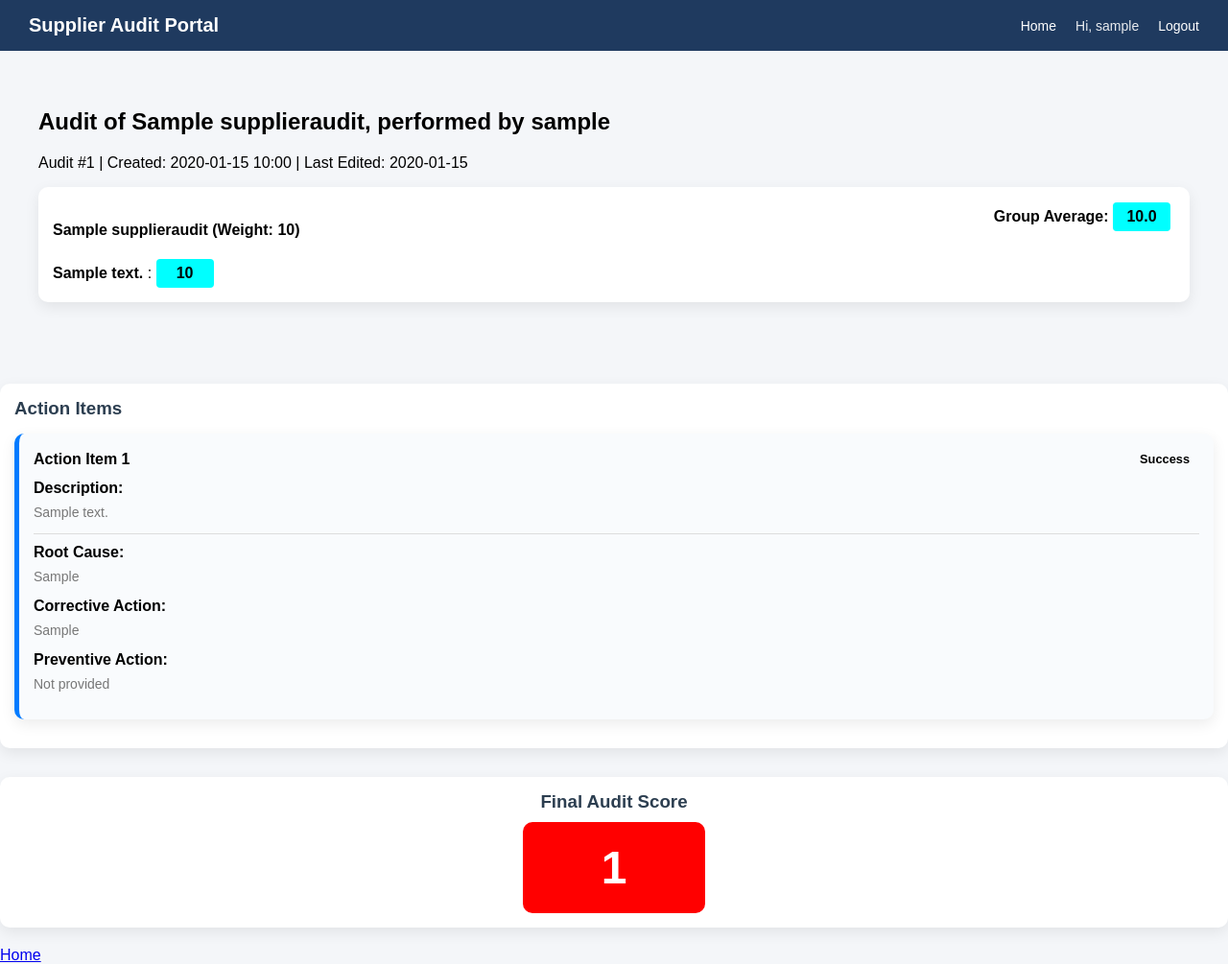
After one commit to a-conklin/CIS553_AuditTool_Project, a Flask app: page /supplier_view_audit/1 in a window 1280 px wide. The commit adds this page. Shown: the whole page at 96% size. Run offline with Flask 3, Linux system fonts and the light colour scheme; the visitor is signed in with stand-in values (Sample User, id 1); a database or web service that is not in the repository returns one stand-in record (values such as "Sample title"); some libraries are stand-ins or nearby versions.

Commit message:
Added supplier side logic to view audits and submit responses to action items.

```diff
--- a/app.py
+++ b/app.py
@@ -1,6 +1,7 @@
 from flask import Flask, flash, render_template, request, redirect, url_for, session, jsonify
 import psycopg2
 from dbconfig import db_config
+from service.action_item_service import ActionItemService
 from service.audit_service import AuditService
 from service.audit_template_service import AuditTemplateService
 from service.supplier_service import SupplierService
@@ -67,10 +68,13 @@ def supplier_home():
         return "Unauthorized", 403
 
     supplier_data = SupplierService.get_supplier_by_id(supplier_id)
-    audit_list = AuditService.get_audits_by_supplier(supplier_id)
+    audit_list = AuditService.get_audits_for_supplier(supplier_id)
+
+    for audit in audit_list:
+        audit.action_items_pending = ActionItemService.get_action_item_count_for_audit(audit.audit_id)
 
     return render_template(
-        'supplier.html',
+        'supplierhome.html',
         supplier=supplier_data,
         audits=audit_list
     )
@@ -306,6 +310,9 @@ def audit_listing():
 
     user_id = session["user_id"]
 
+    if session.get('supplier_id') is not None:
+        return "Unauthorized", 403
+
     # Fetch all audits by this user
     audits = AuditService.get_audits_by_user(user_id)  # We'll implement this next
 
@@ -320,6 +327,64 @@ def audit_listing():
         "audit_listing.html",
         audits=audits,
         suppliers=suppliers
+    )
+
+@app.route("/supplier_view_audit/<int:audit_id>", methods=["GET", "POST"])
+def supplier_view_audit(audit_id):
+    if "user_id" not in session:
+        return redirect(url_for("login"))
+
+    supplier_id = session.get("supplier_id")
+    if supplier_id is None:
+        return "Unauthorized", 403
+
+    audit, template, findings_by_question, supplier_name, auditor_name, action_items = \
+        AuditService.get_audit_with_findings(audit_id)
+
+    if not audit or audit.supplier_id != supplier_id:
+        return "Unauthorized", 403
+
+    # ===== HANDLE SUBMIT =====
+    if request.method == "POST":
+
+        # Only allow submission if items are in submitted state
+        if not all(item.status == "submitted" for item in action_items):
+            return "Invalid action", 400
+
+        for item in action_items:
+            root = request.form.get(f"root_cause_{item.action_item_id}")
+            corr = request.form.get(f"corrective_action_{item.action_item_id}")
+            prev = request.form.get(f"preventive_action_{item.action_item_id}")
+
+            ActionItemService.update_supplier_response(
+                item.action_item_id,
+                root,
+                corr,
+                prev,
+                session["user_id"]
+            )
+
+        # Mark all complete
+        ActionItemService.mark_all_complete(audit_id)
+
+        return render_template(
+            "supplier_view_audit.html",
+            audit=audit,
+            template=template,
+            findings_by_question=findings_by_question,
+            supplier_name=supplier_name,
+            auditor_name=auditor_name,
+            action_items=action_items
+        )
+
+    return render_template(
+        "supplier_view_audit.html",
+        audit=audit,
+        template=template,
+        findings_by_question=findings_by_question,
+        supplier_name=supplier_name,
+        auditor_name=auditor_name,
+        action_items=action_items
     )
 
 
--- a/entity/audit.py
+++ b/entity/audit.py
@@ -7,6 +7,7 @@ class Audit:
         self.draft = draft
         self.created_ts = created_ts
         self.last_edited_ts = last_edited_ts
+        self.action_items_pending = 0
 
     @classmethod
     def from_row(cls, row):
--- a/service/audit_service.py
+++ b/service/audit_service.py
@@ -9,7 +9,7 @@ from service.audit_template_service import AuditTemplateService
 class AuditService:
 
     @staticmethod
-    def get_audits_by_supplier(supplier_id):
+    def get_audits_for_supplier(supplier_id):
         conn = psycopg2.connect(**db_config)
         cur = conn.cursor()
 
@@ -17,7 +17,7 @@ class AuditService:
             cur.execute("""
                 SELECT audit_id, auditor_id, supplier_id, total_score, draft, created_ts, last_edited_ts
                 FROM supplieraudit.audit
-                WHERE supplier_id = %s
+                WHERE supplier_id = %s AND draft = 'N'
                 ORDER BY created_ts DESC
             """, (supplier_id,))
 
--- a/templates/supplier_navbar.html
+++ b/templates/supplier_navbar.html
@@ -1,13 +1,3 @@
-<div class="navbar">
-    <div class="title">Supplier Audit Portal</div>
-    <div class="nav-links">
-        <a href="{{ url_for('supplier_home') }}">Home</a>
-        <a href="{{ url_for('supplier_home') }}#audits">My Audits</a>
-        <span class="user">Hi, {{ session['username'] }}</span>
-        <a href="{{ url_for('logout') }}">Logout</a>
-    </div>
-</div>
-
 <style>
 .navbar {
     background-color: #1F3A5F; /* slightly different color to distinguish */
@@ -45,3 +35,13 @@
     opacity: 0.9;
 }
 </style>
+
+<div class="navbar">
+    <div class="title">Supplier Audit Portal</div>
+    <div class="nav-links">
+        <a href="{{ url_for('supplier_home') }}">Home</a>
+<!--        <a href="{{ url_for('supplier_home') }}#audits">My Audits</a>-->
+        <span class="user">Hi, {{ session['username'] }}</span>
+        <a href="{{ url_for('logout') }}">Logout</a>
+    </div>
+</div>
--- /dev/null
+++ b/templates/supplier_view_audit.html
@@ -0,0 +1,247 @@
+<!DOCTYPE html>
+<html lang="en">
+<head>
+    <meta charset="UTF-8">
+    <title>View Audit</title>
+    <link rel="stylesheet" href="{{ url_for('static', filename='stylesheets/standard.css') }}">
+    <style>
+        .score-box {
+            padding: 6px 10px;
+            border-radius: 4px;
+            display: inline-block;
+            min-width: 40px;
+            text-align: center;
+            font-weight: bold;
+            color: #000;
+        }
+        .score-red { background-color: red; color: white; }
+        .score-orange { background-color: orange; color: black; }
+        .score-yellow { background-color: yellow; color: black; }
+        .score-green { background-color: green; color: white; }
+        .score-cyan { background-color: cyan; color: black; }
+        .score-white { background-color: white; color: black; }
+        .card { background:white; padding:15px; border-radius:10px; margin-bottom:15px; position: relative; }
+        .group-score {
+            position: absolute;
+            top: 10px;
+            right: 10px;  /* changed from left → right */
+            padding: 6px 10px;
+            border-radius: 5px;
+            font-weight: bold;
+        }
+        .final-score-box {
+            font-size: 3em;
+            font-weight: bold;
+            padding: 20px;
+            border-radius: 10px;
+            display: inline-block;
+            min-width: 150px;
+            margin-top: 10px;
+        }
+        .action-item-card {
+            border-left: 5px solid #007bff;
+            background: #f9fbfd;
+        }
+
+        .action-item-header {
+            display: flex;
+            justify-content: space-between;
+            align-items: center;
+        }
+
+        /* Status badges */
+        .status-badge {
+            padding: 4px 10px;
+            border-radius: 12px;
+            font-size: 0.8em;
+            font-weight: bold;
+        }
+
+        .status-draft {
+            background-color: #ccc;
+            color: black;
+        }
+
+        .status-submitted {
+            background-color: orange;
+            color: black;
+        }
+
+        .status-complete {
+            background-color: green;
+            color: white;
+        }
+
+        /* Supplier response layout */
+        .response-section {
+            margin-top: 10px;
+            padding-top: 10px;
+            border-top: 1px solid #ddd;
+        }
+
+        .response-section div {
+            margin-bottom: 8px;
+        }
+    </style>
+</head>
+<body>
+
+{% include "supplier_navbar.html" %}
+
+<div class="container mt-4">
+    <h2>
+        Audit of {{ supplier_name }}, performed by {{ auditor_name }}
+    </h2>
+    <p>
+        Audit #{{ audit.audit_id }} |
+        Created: {{ audit.created_ts.strftime('%Y-%m-%d %H:%M') if audit.created_ts else 'N/A' }} |
+        Last Edited: {{ audit.last_edited_ts.strftime('%Y-%m-%d %H:%M') if audit.last_edited_ts else 'N/A' }}
+    </p>
+
+    {% for group in template.groups %}
+    <div class="card">
+        <h4 style="margin-right: 80px;">
+            {{ group.name }} (Weight: {{ group.weight }})
+        </h4>
+
+        {# Calculate group average #}
+        {% set group_scores = [] %}
+        {% for q in group.questions %}
+            {% set finding = findings_by_question[q.question_id] %}
+            {% set _ = group_scores.append(finding.score) %}
+        {% endfor %}
+        {% set group_avg = (group_scores|sum / group_scores|length) if group_scores else 0 %}
+
+        {# Determine group color using same thresholds #}
+        {% set group_class =
+            'score-white' if group_avg == 0 else
+            'score-red' if group_avg < 6 else
+            'score-orange' if group_avg < 7 else
+            'score-yellow' if group_avg < 8 else
+            'score-green' if group_avg < 9.5 else
+            'score-cyan'
+        %}
+        <div class="mb-2">
+            <div class="group-score ">
+            <strong>Group Average:</strong>
+                <div class="score-box {{ group_class }}" >
+                    {{ group_avg|round(2) }}
+                </div>
+
+            </div>
+        </div>
+
+        {% for q in group.questions %}
+            {% set finding = findings_by_question[q.question_id] %}
+            {% set score = finding.score %}
+            {% set score_class =
+                'score-white' if score == 0 else
+                'score-red' if score < 6 else
+                'score-orange' if score < 7 else
+                'score-yellow' if score < 8 else
+                'score-green' if score < 9.5 else
+                'score-cyan'
+            %}
+            <div class="mb-2">
+                <strong>{{ q.question_text }}</strong>
+                {% if q.mandatory == 'Y' %}(Mandatory){% endif %}:
+                <span class="score-box {{ score_class }}">{{ score }}</span>
+            </div>
+        {% endfor %}
+    </div>
+{% endfor %}
+</div>
+
+<div class="card" style="margin-top: 30px;">
+    <h3>Action Items</h3>
+    <form method="POST">
+    {% if action_items %}
+        {% for item in action_items %}
+            <div class="card action-item-card" style="margin-top: 15px; padding: 15px;">
+
+                <div class="action-item-header">
+                    <h4 style="margin: 0;">Action Item {{ loop.index }}</h4>
+                    <span class="status-badge status-{{ item.status }}">
+                        {{ "Pending Response" if item.status == "submitted" else item.status|capitalize }}
+                    </span>
+                </div>
+
+                <div style="margin-top: 10px;">
+                    <strong>Description:</strong>
+                    <p>{{ item.item_text }}</p>
+                </div>
+
+                <div class="response-section">
+                    <div>
+                        <strong>Root Cause:</strong>
+                        {% if item.status == "submitted" %}
+                            <textarea name="root_cause_{{ item.action_item_id }}" required>{{ item.root_cause or "" }}</textarea>
+                        {% else %}
+                            <p>{{ item.root_cause or "Not provided" }}</p>
+                        {% endif %}
+                    </div>
+
+                    <div>
+                        <strong>Corrective Action:</strong>
+                        {% if item.status == "submitted" %}
+                            <textarea name="corrective_action_{{ item.action_item_id }}" required>{{ item.corrective_action or "" }}</textarea>
+                        {% else %}
+                            <p>{{ item.corrective_action or "Not provided" }}</p>
+                        {% endif %}
+                    </div>
+
+                    <div>
+                        <strong>Preventive Action:</strong>
+                        {% if item.status == "submitted" %}
+                            <textarea name="preventive_action_{{ item.action_item_id }}" required>{{ item.preventive_action or "" }}</textarea>
+                        {% else %}
+                            <p>{{ item.preventive_action or "Not provided" }}</p>
+                        {% endif %}
+                    </div>
+                </div>
+
+            </div>
+        {% endfor %}
+    {% else %}
+        <p>No action items recorded.</p>
+    {% endif %}
+    {% if action_items and action_items[0].status == "submitted" %}
+        <div style="margin-top: 20px;">
+            <label>
+                <input type="checkbox" name="agree" required>
+                I agree to take the actions described above
+            </label>
+        </div>
+
+        <button type="submit" class="btn btn-primary" style="margin-top: 10px;">
+            Submit Response
+        </button>
+    {% endif %}
+    </form>
+</div>
+
+{% set total = audit.total_score|default(0) %}
+{% set total_class =
+    'score-white' if total == 0 else
+    'score-red' if total < 6 else
+    'score-orange' if total < 7 else
+    'score-yellow' if total < 8 else
+    'score-green' if total < 9.5 else
+    'score-cyan'
+%}
+
+<div class="card" style="text-align: center; margin-top: 30px;">
+    <h3>Final Audit Score</h3>
+    <div class="final-score-box {{ total_class }}">
+        {{ total|round(2) }}
+    </div>
+</div>
+
+<div style="margin-top: 20px;">
+    <a href="{{ url_for('supplier_home') }}" class="btn btn-secondary">
+        Home
+    </a>
+</div>
+
+</body>
+</html>
--- a/templates/template_list.html
+++ b/templates/template_list.html
@@ -40,7 +40,7 @@
                 </a></td>
                 <td>{{ template.created_by or '—' }}</td>
                 <td>
-                    {{ template.created_ts.strftime('%Y-%m-%d') if template.created_ts else '' }}
+                    {{ template.created_ts.strftime('%m-%d-%Y') if template.created_ts else '' }}
                 </td>
             </tr>
             {% else %}
```
Also changed, not shown: service/action_item_service.py (added, +77 -0 lines), templates/supplierhome.html (+8 -4 lines).
